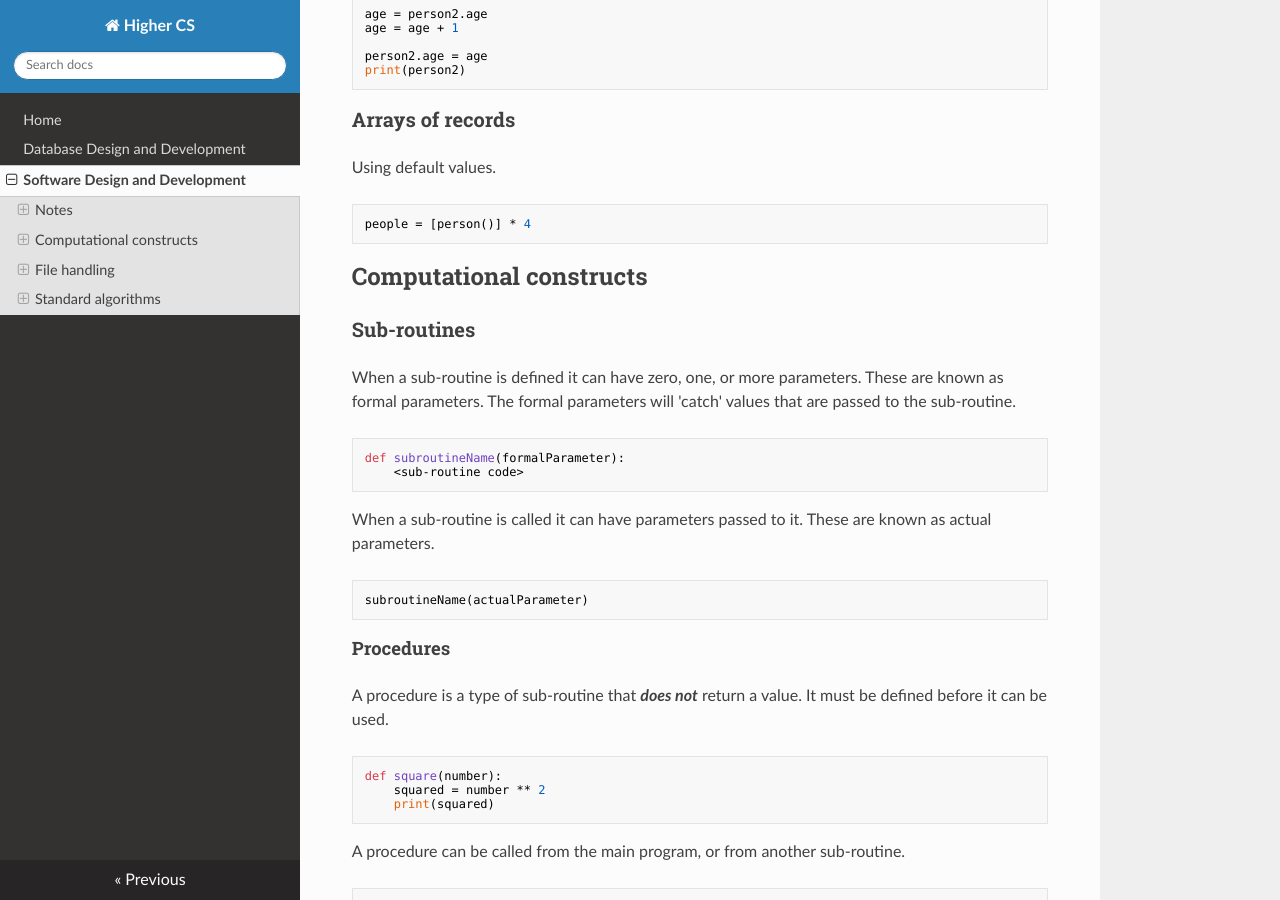
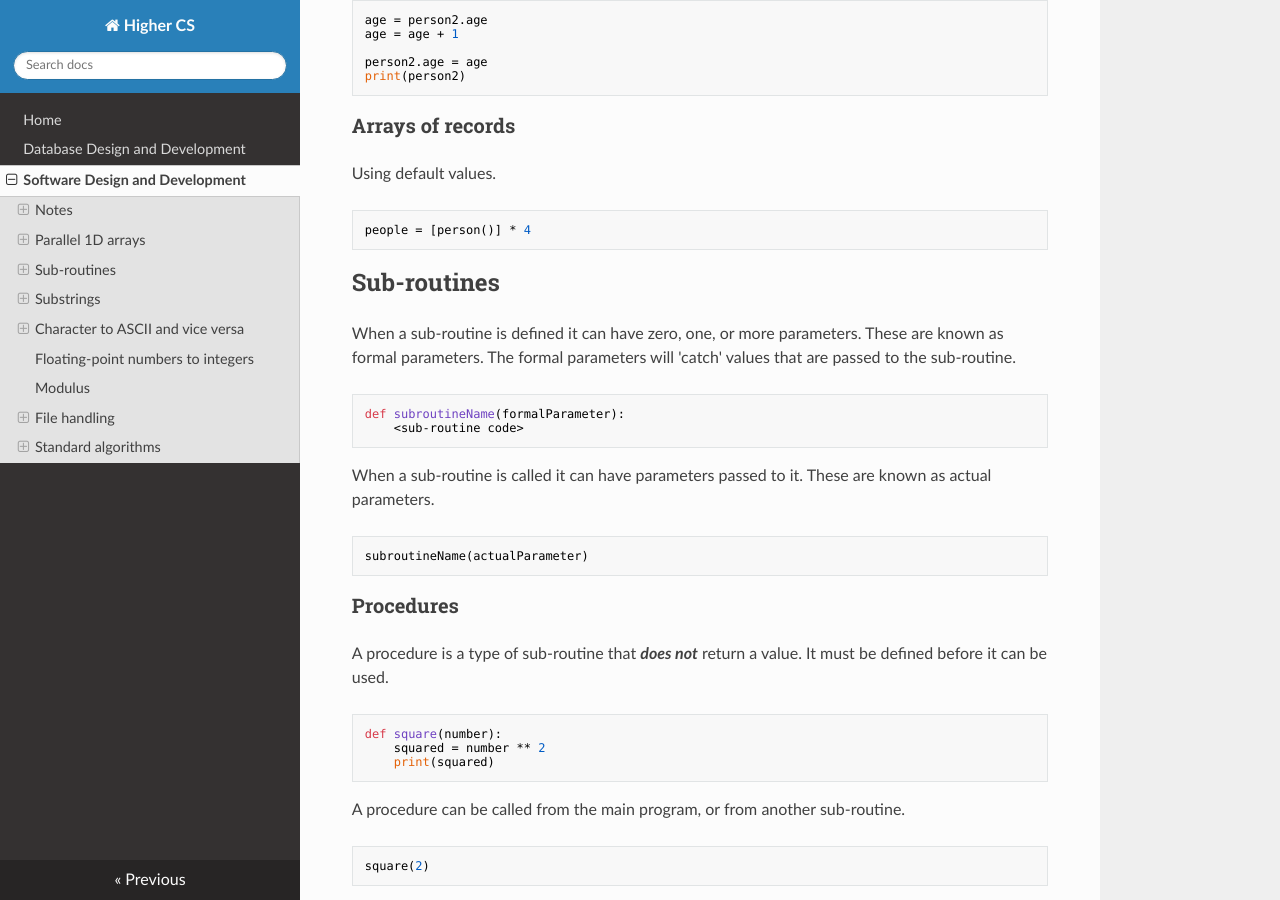
Before and after one commit to MrFriendCS/H-CS, an MkDocs documentation site: the page built from docs/H-CS-SDD.md, in a window 1280 px wide and 900 px high, scrolled down 1658 px. Built offline with MkDocs 1.6.1, drawn with Linux system fonts in a browser that asks for light colours; nearby versions of some CDN libraries.

Commit message:
docs/H-CS-SDD.md updated from https://stackedit.io/

````diff
--- a/docs/H-CS-SDD.md
+++ b/docs/H-CS-SDD.md
@@ -26,7 +26,7 @@ Carl,22,1.89
 Dina,21,1.59
 ```
 
-### Parallel 1D arrays
+## Parallel 1D arrays
 
 Parallel arrays have the same number of elements in each array.
 
@@ -91,9 +91,7 @@ Using default values.
 people = [person()] * 4
 ```
 
-## Computational constructs
-
-### Sub-routines
+## Sub-routines
 
 When a sub-routine is defined it can have zero, one, or more parameters.  These are known as formal parameters.  The formal parameters will 'catch' values that are passed to the sub-routine.
 
@@ -108,7 +106,7 @@ When a sub-routine is called it can have parameters passed to it.  These are kno
 subroutineName(actualParameter)
 ```
 
-#### Procedures
+### Procedures
 
 A procedure is a type of sub-routine that ***does not*** return a value.  It must be defined before it can be used.
 
@@ -124,7 +122,7 @@ A procedure can be called from the main program, or from another sub-routine.
 square(2)
 ```
 
-#### Functions
+### Functions
 
 A function is another type of sub-routine that ***does*** return a value.  It must be defined before it can be used.
 
@@ -141,7 +139,7 @@ answer = toThePowerOf(2, 5)
 print(answer)
 ```
 
-### Substrings
+## Substrings
 
 Python does not have pre-defined functions for creating substrings.  Strings can be treated as an array of characters.  Python starts counting from zero.
 
@@ -180,7 +178,7 @@ print(mySubstring)
 
 If the first or the last character is included in the substring then the `start` or `stop` parameter can be omitted.
 
-#### Left substring
+### Left substring
 
 ``` python
 myString = "Hello world"
@@ -189,7 +187,7 @@ mySubstring = myString[ :4]
 print(mySubstring)
 ```
 
-#### Right substring
+### Right substring
 
 ``` python
 myString = "Hello world"
@@ -207,7 +205,7 @@ mySubstring = myString[-5: ]
 print(mySubstring)
 ```
 
-#### Mid substring
+### Mid substring
 
 ``` python
 myString = "Hello world"
@@ -216,9 +214,9 @@ mySubstring = myString[3:8]
 print(mySubstring)
 ```
 
-### Character to ASCII and vice versa
+## Character to ASCII and vice versa
 
-#### Character to ASCII
+### Character to ASCII
 
 ``` python
 myCharacter = "A"
@@ -226,7 +224,7 @@ myASCII = ord(myCharacter)
 print(myASCII)
 ```
 
-#### ASCII to character
+### ASCII to character
 
 ``` python
 myASCII = 97
@@ -234,7 +232,7 @@ myCharacter = chr(myASCII)
 print(myCharacter)
 ```
 
-### Floating-point numbers to integers
+## Floating-point numbers to integers
 
 This removes the decimal part of the value.  It does not round.
 
@@ -244,7 +242,7 @@ myInt = int(myFloat)
 print(myInt)
 ```
 
-### Modulus
+## Modulus
 
 The modulus is the remainder when doing division.
 
````
Also changed, not shown: other parts of docs/H-CS-SDD.md (+1 -1 lines).
